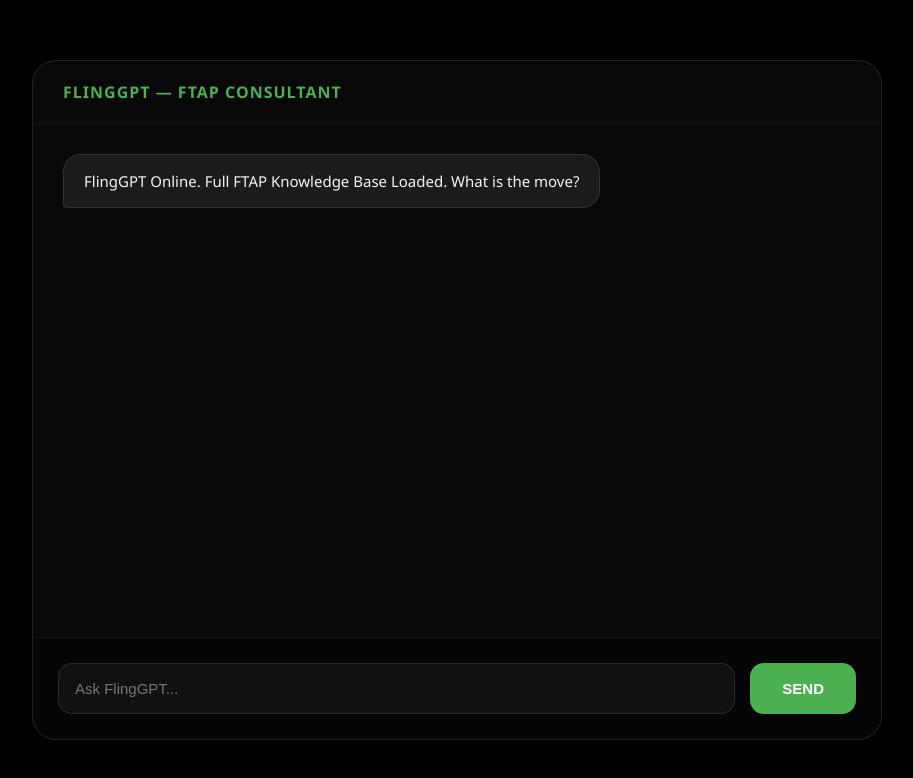
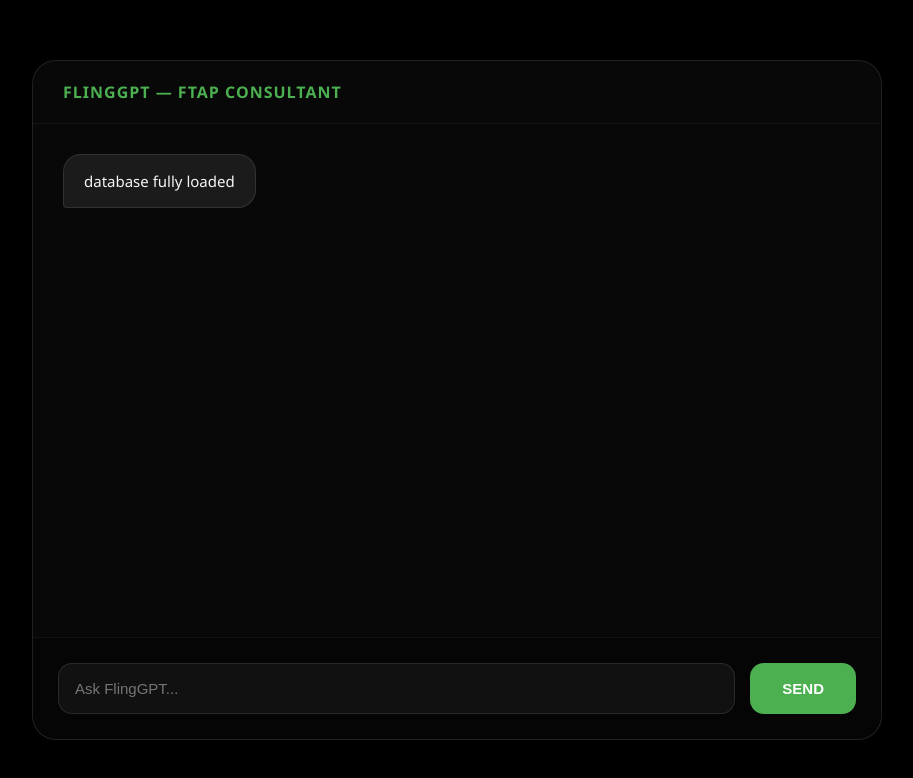
Before and after one commit to rensupercool/FlingGPT, a plain HTML site: page index.html in a window 1280 px wide. Shown: the whole page, without its empty margins (183-1096 px from the left). Drawn offline with Linux system fonts and the light colour scheme.

Commit message:
Update index.html

```diff
--- a/index.html
+++ b/index.html
@@ -165,7 +165,7 @@
 <div id="fling-gpt-window">
     <div id="chat-header">FLINGGPT — FTAP CONSULTANT</div>
     <div id="chat-window">
-        <div class="bubble ai-msg">FlingGPT Online. Full FTAP Knowledge Base Loaded. What is the move?</div>
+        <div class="bubble ai-msg">database fully loaded</div>
     </div>
     <div id="controls">
         <input type="text" id="userInput" placeholder="Ask FlingGPT...">
```
